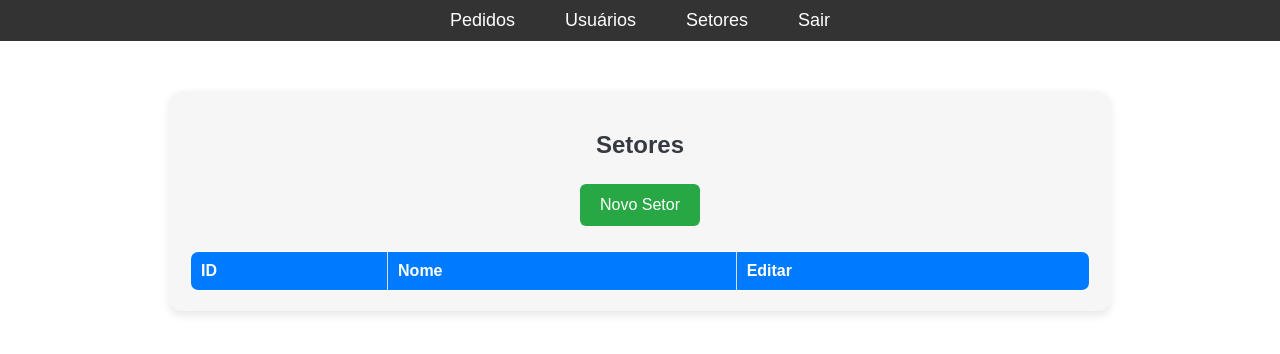
After one commit to DavidSilvaProg/sistemaAgricola, a Flask app: page /setores in a window 1280 px wide. The commit adds this page. Shown: the top 354 px of the page. Run offline with Flask 3, Linux system fonts and the light colour scheme; the visitor is signed in with stand-in values (Sample User, id 1); data that the repository does not hold is empty.

Commit message:
lista de setores, lista de usuarios e logo no inicio

```diff
--- a/app.py
+++ b/app.py
@@ -121,6 +121,22 @@ class Solicitacao:
 
         return resultado
 
+    def buscar_usuarios(self):
+
+        query = f"""
+                SELECT
+                    id_usuario,
+                    nome_usuario,
+                    email_usuario,
+                    nivel_usuario
+                FROM
+                    usuarios
+            """
+
+        resultado = self.db.execute(query,  fetch=True)
+
+        return resultado
+
     def buscar_produtos(self, id=0):
         query = """
             SELECT
@@ -228,6 +244,14 @@ def cadastrarUsuario():
     else:
         return redirect(url_for("login"))
 
+@app.route('/usuarios')
+def usuarios():
+    if "user_id" in session:
+        usuarios = solicitacao_service.buscar_usuarios()[::-1] #inverte a lista
+        return render_template('usuarios.html', usuarios = usuarios, nome=session['user_nome'])
+    else:
+        return redirect(url_for("login"))
+
 #logout
 @app.route('/logout')
 def logout():
@@ -305,6 +329,14 @@ def cadastrarSetor():
     else:
         return redirect(url_for("login"))
 
+@app.route('/setores')
+def setores():
+    if "user_id" in session:
+        setores = solicitacao_service.buscar_setores()[::-1] #inverte a lista
+        return render_template('setores.html', setores = setores, nome=session['user_nome'])
+    else:
+        return redirect(url_for("login"))
+
 
 #Executa a aplicação
 if __name__ == '__main__':
--- /dev/null
+++ b/static/js/setores.js
@@ -0,0 +1,7 @@
+//pedidos.html
+function novoSetor() {
+    window.location.href = "cadastrarSetor"; // Altere para a página real de solicitação
+}
+function editarSetor(id) {
+    window.location.href = `editarSetor/${id}`;
+}
--- a/static/styles.css
+++ b/static/styles.css
@@ -7,11 +7,18 @@ body {
 .container {
     max-width: 900px;
     margin: 50px auto;
-    background: white;
+    background: #f6f6f7;
     padding: 20px;
     border-radius: 12px;
     box-shadow: 0px 4px 10px rgba(0, 0, 0, 0.1);
     text-align: center;
+}
+
+.logo {
+    display: block;
+    margin: 0 auto;
+    max-width: 300px;
+    height: auto;
 }
 
 /* Pedidos */
--- a/templates/base.html
+++ b/templates/base.html
@@ -9,11 +9,11 @@
 <body>
     <nav>
         <ul>
-            <li><a href="/">Início</a></li>
+            <!--<li><a href="/">Início</a></li>-->
             <li><a href="/solicitacoesCompra">Pedidos</a></li>
             {% if session.nivel == 'administrador' %}
-                <li><a href="/cadastrarUsuario">Usuários</a></li>
-                <li><a href="/cadastrarSetor">Setores</a></li>
+                <li><a href="/usuarios">Usuários</a></li>
+                <li><a href="/setores">Setores</a></li>
             {% endif %}
             <li><a href="{{ url_for('logout') }}">Sair</a></li>
         </ul>
--- a/templates/login.html
+++ b/templates/login.html
@@ -3,11 +3,12 @@
 <head>
     <meta charset="UTF-8">
     <meta name="viewport" content="~width=device-width, initial-scale=1.0">
-    <title>{% block title %}Sistema de Pedidos{% endblock %}</title>
+    <title>{% block title %}Login - Sistema de Pedidos{% endblock %}</title>
     <link rel="stylesheet" href="{{ url_for('static', filename='styles.css')}}">
 </head>
 <body>
     <div class="container container-login">
+        <img src="{{ url_for('static', filename='logo-login.png') }}" alt="Logo" class="logo">
         <h2>Login</h2>
         {% with messages = get_flashed_messages(with_categories=true) %}
             {% for category, message in messages %}
--- /dev/null
+++ b/templates/setores.html
@@ -0,0 +1,35 @@
+{% extends "base.html" %}
+{% block title %}Lista de Setores{% endblock %}
+{% block content %}
+    <div class="container">
+        <h2>Setores</h2>
+        <div class="btn-container">
+            <button class="btn-solicitar" onclick="novoSetor()">Novo Setor</button>
+        </div>
+        <table id="userRequests">
+            <thead>
+                <tr>
+                    <th>ID</th>
+                    <th>Nome</th>
+                    <th>Editar</th>
+                </tr>
+            </thead>
+            <tbody>
+                {% for setor in setores %}
+                    <tr>
+                        <td>{{setor['id_setor']}}</td>
+                        <td>{{setor['nome_setor']}}</td>
+
+                        <td>
+                            <span class="detalhes" onclick="editarSetor({{setor['id_setor']}})">Editar</span>
+                        </td>
+                    </tr>
+                {% endfor %}
+            </tbody>
+        </table>
+    </div>
+{% endblock %}
+
+{% block scripts %}
+    <script src="{{ url_for('static', filename='js/setores.js') }}"></script>
+{% endblock %}
```
Also changed, not shown: static/js/usuarios.js (added, +7 -0 lines), templates/usuarios.html (added, +39 -0 lines), static/logo-login.png (added).
